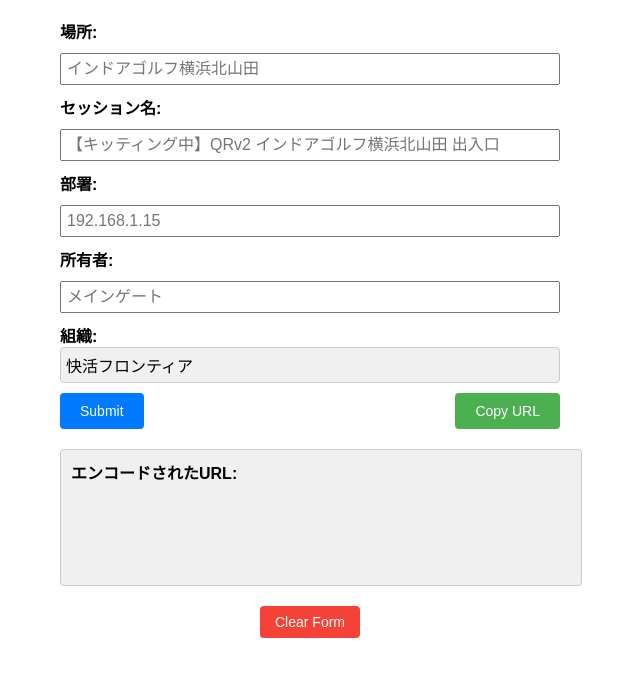
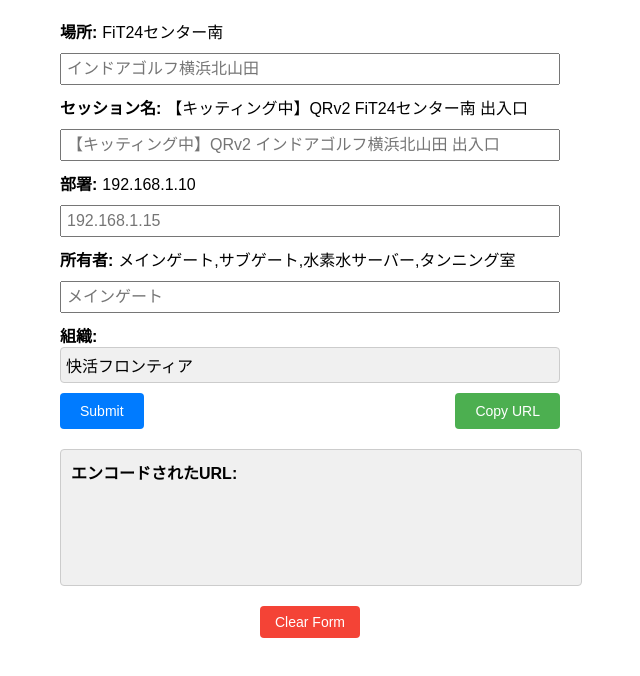
Before and after one commit to runsystem-hiro/NDK-QRv2_cwc, a plain HTML site: page index.html in a window 1280 px wide. Shown: the part 90-766 px from the top of the page, without its empty margins (330-970 px from the left). Drawn offline with Linux system fonts and the light colour scheme.

Commit message:
Update index.html

```diff
--- a/index.html
+++ b/index.html
@@ -19,7 +19,6 @@
             flex-direction: column;
             gap: 10px;
         }
-
         label {
             font-weight: bold;
         }
@@ -27,6 +26,11 @@
         input[type="text"] {
             padding: 5px;
             font-size: 16px;
+        }
+
+        .extx {
+            padding: 5px;
+            font-weight: lighter;
         }
 
         .button-container {
@@ -121,16 +125,16 @@
 <body>
     <h1>URLエンコードフォーム</h1>
     <form onsubmit="handleSubmit(event)">
-        <label for="paramA">場所:</label>
+        <label for="paramA">場所:<span class="extx">FiT24センター南</span></label>
         <input type="text" id="paramA" required placeholder="インドアゴルフ横浜北山田">
 
-        <label for="paramB">セッション名:</label>
+        <label for="paramB">セッション名:<span class="extx">【キッティング中】QRv2 FiT24センター南 出入口</span></label>
         <input type="text" id="paramB" required placeholder="【キッティング中】QRv2 インドアゴルフ横浜北山田 出入口">
 
-        <label for="paramC">部署:</label>
+        <label for="paramC">部署:<span class="extx">192.168.1.10</span></label>
         <input type="text" id="paramC" required placeholder="192.168.1.15">
 
-        <label for="paramD">所有者:</label>
+        <label for="paramD">所有者:<span class="extx">メインゲート,サブゲート,水素水サーバー,タンニング室</span></label>
         <input type="text" id="paramD" required placeholder="メインゲート">
 
         <div>
```
